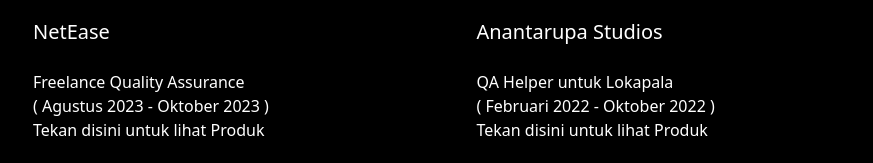
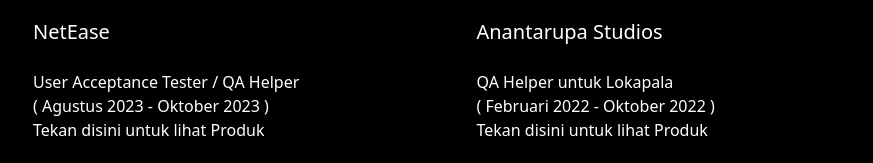
Before and after one commit to adrianfile/own-website-resume, a Gatsby site: page / in a window 1280 px wide. Shown: the part 1542-1705 px from the top of the page, without its empty margins (7-880 px from the left). Built offline with nearby package versions, Linux system fonts and the light colour scheme; Gatsby itself is replaced by a stand-in of ours.

Commit message:
Update index.js

```diff
--- a/src/pages/index.js
+++ b/src/pages/index.js
@@ -55,7 +55,7 @@
                 NetEase
             </p>
             <br></br>
-            <p>Freelance Quality Assurance<br></br>( Agustus 2023 - Oktober 2023 )</p>
+            <p>User Acceptance Tester / QA Helper<br></br>( Agustus 2023 - Oktober 2023 )</p>
             <p><a href="https://play.google.com/store/apps/details?id=com.netease.newspike"> Tekan disini untuk lihat Produk</a></p>
             <br></br>
             <p className="text-xl text-center md:text-left ">
```
